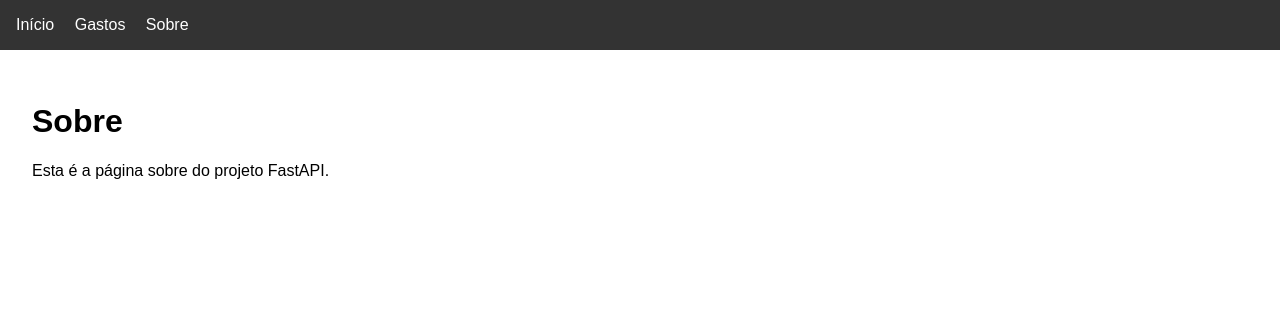
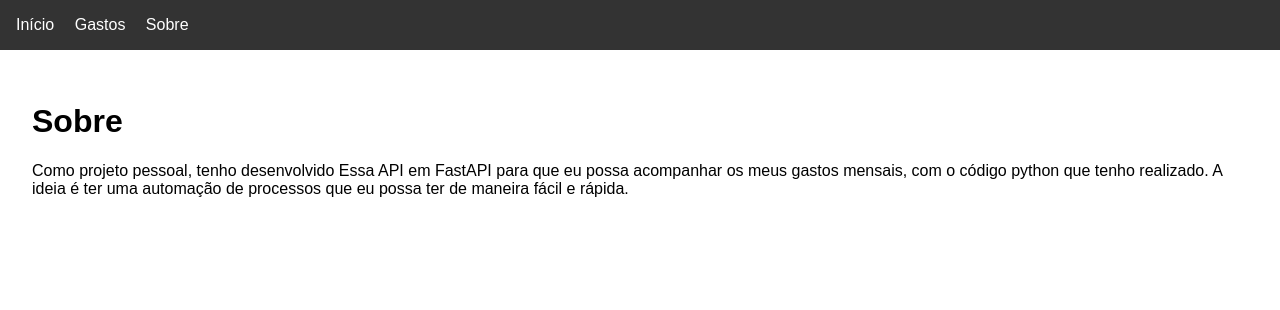
Before and after one commit to cantaruttim/calculadora_pessoal, a FastAPI app: page /sobre in a window 1280 px wide. Shown: the top 310 px of the page. Run offline with FastAPI, Linux system fonts and the light colour scheme.

Commit message:
updated about

```diff
--- a/main.py
+++ b/main.py
@@ -19,7 +19,7 @@ async def home(request: Request):
 @app.get("/gastos", response_class=HTMLResponse)
 async def mostrar_gastos(request: Request):
     lista_gastos = [
-        Gastos(dono="Matheus", cartao="5256", vigencia="Mar-2025", valor=11.90),
+        Gastos(dono="Matheus Cantarutti", cartao="5256", vigencia="Mar-2025", valor=11.90),
         Gastos(dono="Gabriella", cartao="4897", vigencia="Mar-2025", valor=45.00),
     ]
     return templates.TemplateResponse("gastos.html", {
--- a/templates/sobre.html
+++ b/templates/sobre.html
@@ -2,5 +2,10 @@
 
 {% block content %}
     <h1>Sobre</h1>
-    <p>Esta é a página sobre do projeto FastAPI.</p>
+    <p>Como projeto pessoal, tenho desenvolvido
+        Essa API em FastAPI para que eu possa acompanhar
+        os meus gastos mensais, com o código python que tenho
+        realizado. A ideia é ter uma automação de processos que eu
+        possa ter de maneira fácil e rápida.
+    </p>
 {% endblock %}
```
